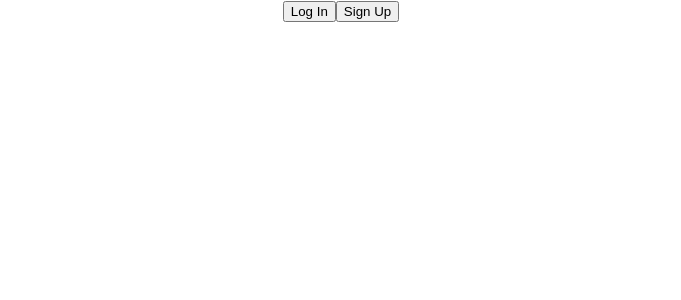
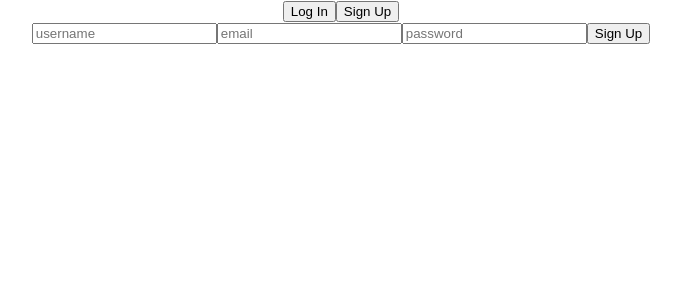
Before and after one commit to amfosh/bread-box, a React (Create React App) app in the folder bb-frontend/: page /signup in a window 1280 px wide. Shown: the top 300 px of the page, without its empty margins (299-980 px from the left). Built offline with nearby package versions, Linux system fonts and the light colour scheme; no server answers.

Commit message:
signup form updating

```diff
--- a/bb-frontend/src/App.js
+++ b/bb-frontend/src/App.js
@@ -6,6 +6,7 @@ import { getCurrentUser } from './actions/currentUser'
 import NavBar from "./components/NavBar"
 import Login from './components/Login'
 import Logout from './components/Logout'
+import Signup from './components/Signup'
 import RecipeList from './components/RecipeList'
 import MainContainer from "./components/MainContainer"
 import { BrowserRouter as Router, Route } from 'react-router-dom'
@@ -22,7 +23,7 @@ class App extends Component {
         <NavBar/>
         <Router>
           <Route exact path='/login' component={Login}/>
-          <Route exact path='/logout' component={Logout}/>
+          <Route exact path='/signup' component={Signup}/>
           <Route exact path='/recipe-list' component={RecipeList}/>
         </Router>
         {/* <MainContainer/> */}
--- /dev/null
+++ b/bb-frontend/src/actions/signupForm.js
@@ -0,0 +1,12 @@
+export const updateSignupForm = formData => {
+    return {
+        type: "UPDATE_SIGNUP_FORM",
+        formData
+    }
+}
+
+export const resetSignupForm = () => {
+    return {
+        type: "RESET_SIGNUP_FORM",
+    }
+}
--- a/bb-frontend/src/components/NavBar.js
+++ b/bb-frontend/src/components/NavBar.js
@@ -1,6 +1,6 @@
 import React from 'react'
-import Login from "./Login"
-import Logout from "./Logout"
+// import Login from "./Login"
+// import Logout from "./Logout"
 import { connect } from 'react-redux'
 
 
--- /dev/null
+++ b/bb-frontend/src/components/Signup.js
@@ -0,0 +1,38 @@
+import React from 'react'
+import { connect } from 'react-redux'
+import { updateSignupForm } from '../actions/signupForm'
+// import { signup } from '../actions/currentUser'
+
+const Signup = ({ signupFormData, updateSignupForm }) => {
+
+    const handleInputChange = event => {
+        const { name, value } = event.target
+        const updatedFormInfo = {
+            ...signupFormData,
+            [name]: value
+        }
+        updateSignupForm(updatedFormInfo)
+    }
+
+    const handleSubmit = event => {
+        event.preventDefault()
+        // signup(signupFormData)
+    }
+
+    return (
+        <form onSubmit={handleSubmit}>
+            <input placeholder="username" value ={signupFormData.username} name="username" type ="text" onChange={handleInputChange} />
+            <input placeholder="email" value ={signupFormData.email} name="email" type ="text" onChange={handleInputChange} />
+            <input placeholder="password" value ={signupFormData.password} name="password" type ="text" onChange={handleInputChange} />
+            <input type="submit" value="Sign Up" />
+        </form>
+    )
+}
+
+const mapStateToProps = state => {
+    return {
+        signupFormData: state.signupForm
+    }
+}
+
+export default connect(mapStateToProps, { updateSignupForm })(Signup)
--- /dev/null
+++ b/bb-frontend/src/reducers/signupForm.js
@@ -0,0 +1,17 @@
+const initialState = {
+    username: "",
+    email: "",
+    password: ""
+}
+
+
+export default (state=initialState, action) => {
+    switch (action.type) {
+        case "UPDATE_SIGNUP_FORM":
+            return action.formData
+        case "RESET_SIGNUP_FORM":
+            return initialState
+        default:
+            return state
+    }
+}
--- a/bb-frontend/src/store.js
+++ b/bb-frontend/src/store.js
@@ -1,6 +1,7 @@
 import usersReducer from './reducers/users'
 import currentUser from './reducers/currentUser'
 import loginForm from './reducers/loginForm'
+import signupForm from './reducers/signupForm'
 import userRecipes from './reducers/userRecipes'
 import { createStore, applyMiddleware, compose, combineReducers } from 'redux';
 import thunk from 'redux-thunk'
@@ -9,7 +10,8 @@ const reducer = combineReducers({
   users: usersReducer,
   currentUser,
   loginForm,
-  userRecipes
+  userRecipes,
+  signupForm
 })
 const composeEnhancer = window.__REDUX_DEVTOOLS_EXTENSION_COMPOSE__ || compose;
 
```
Also changed, not shown: 1 other file (tests, documents, lock files or other folders).
